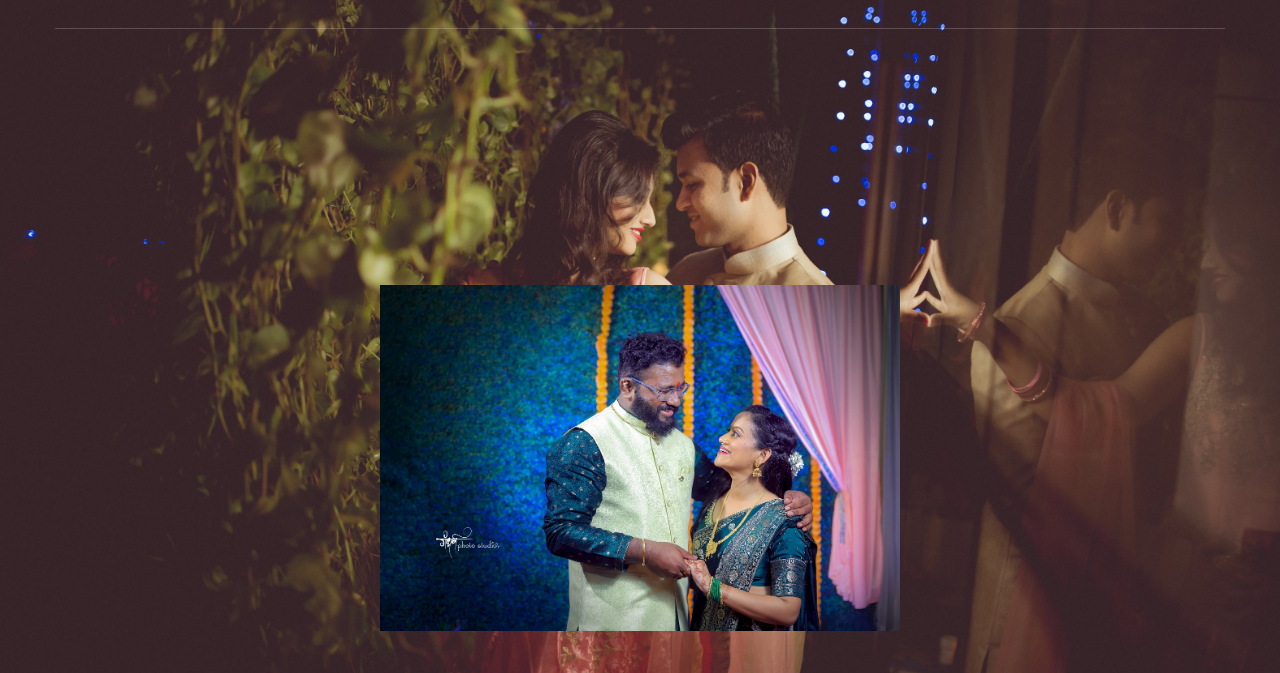
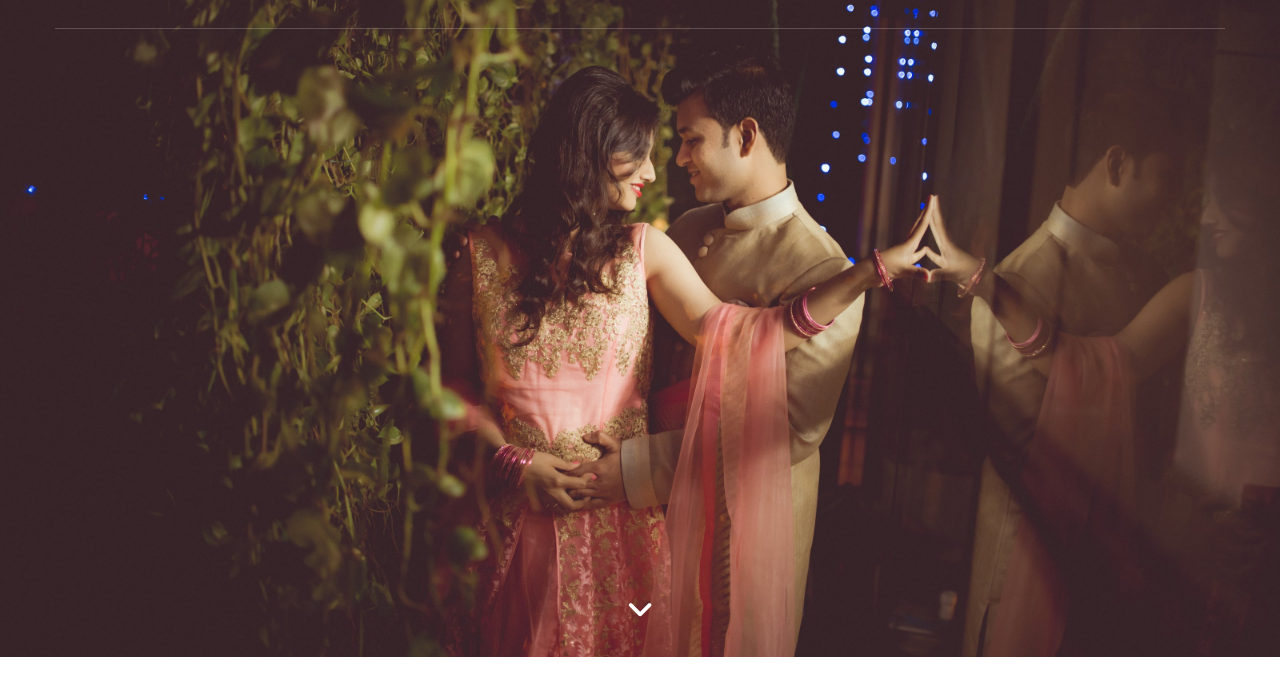
Before and after one commit to liketoinviteyou/PravinAndVishakha, a plain HTML site: page index.html in a window 1280 px wide. Shown: the part 93-766 px from the top of the page. Drawn offline with nearby package versions, Linux system fonts and the light colour scheme.

Commit message:
Update index.html

```diff
--- a/index.html
+++ b/index.html
@@ -7,7 +7,7 @@
     <meta name="description" content="We would like to invite you to our big day.">
     <meta name="viewport" content="width=device-width, initial-scale=1">
     <meta name="theme-color" content="#ffffff">
-    <meta property="og:title" content="Ram & Antara getting hitched">
+    <meta property="og:title" content="Pravin & Vishakha getting hitched">
     <meta property="og:description" content="We would like to invite you to our big day.">
     <meta property="og:image" content="https://wedding.ramswaroop.me/img/hero-min.jpg">
     <meta property="og:type" content="website">
@@ -80,7 +80,7 @@
         <div class="row">
             <div class="col-md-10 col-md-offset-1">
                 <div class="hero-content text-center">
-                    <img src="img/eng_pics/IMG_3483-sm.jpg">
+                   <!-- <img src="img/eng_pics/IMG_3483-sm.jpg">-->
                 </div>
             </div>
         </div>
```
